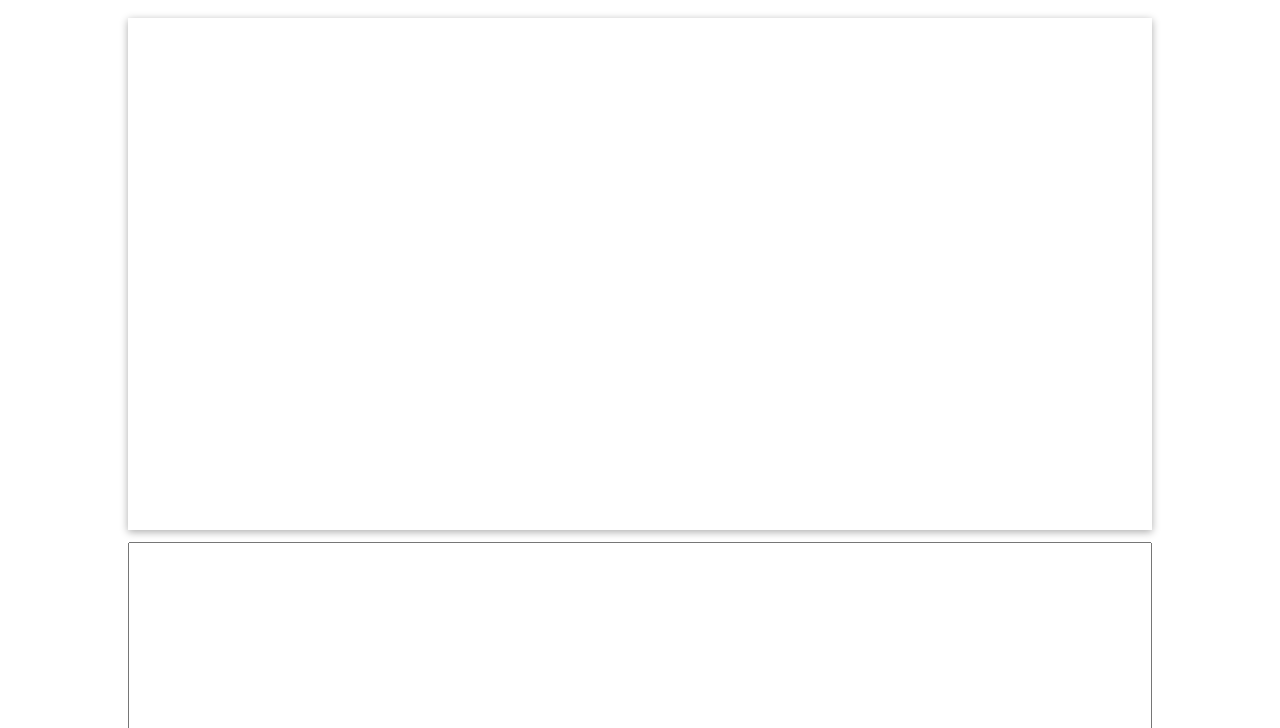
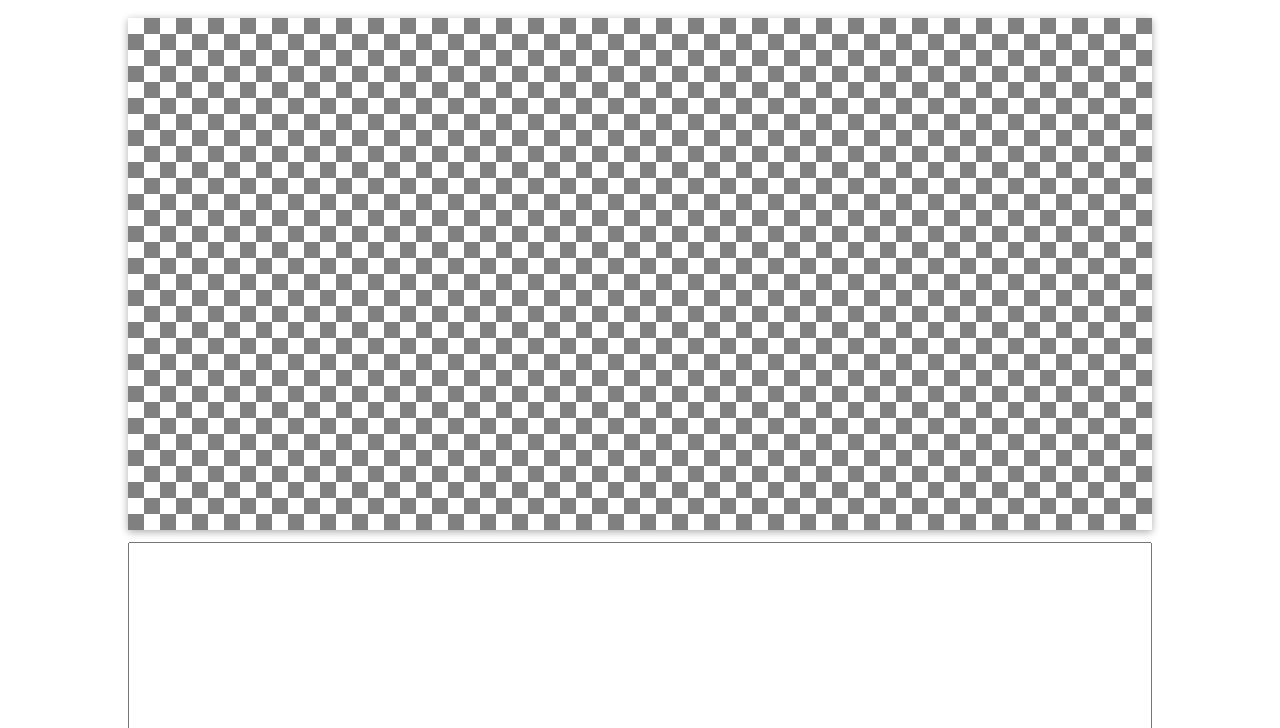
Before and after one commit to marverati/image-lib-js, a website built with Parcel: page src/demo/editor.html in a window 1280 px wide. Shown: the part 72-800 px from the top of the page. Built offline with nearby package versions, Linux system fonts and the light colour scheme.

Commit message:
Add checkerboard background to preview image, for better transparency support

```diff
--- a/src/demo/editor.html
+++ b/src/demo/editor.html
@@ -39,11 +39,17 @@
             filter: blur(2px)
         }
 
+        .checkerboard {
+            background: repeating-conic-gradient(#808080 0% 25%, transparent 0% 50%) 50% / 32px 32px;
+            background-position-x: left;
+            background-position-y: top;
+        }
+
     </style>
 </head>
 <body>
     <h1>ImageLibJS Editor</h1>
-    <canvas id="editor-canvas" width="1024" height="512"></canvas>
+    <canvas id="editor-canvas" class="checkerboard" width="1024" height="512"></canvas>
     <textarea id="editor-text"></textarea>
     <div id="example-container"></div>
 </body>
```
